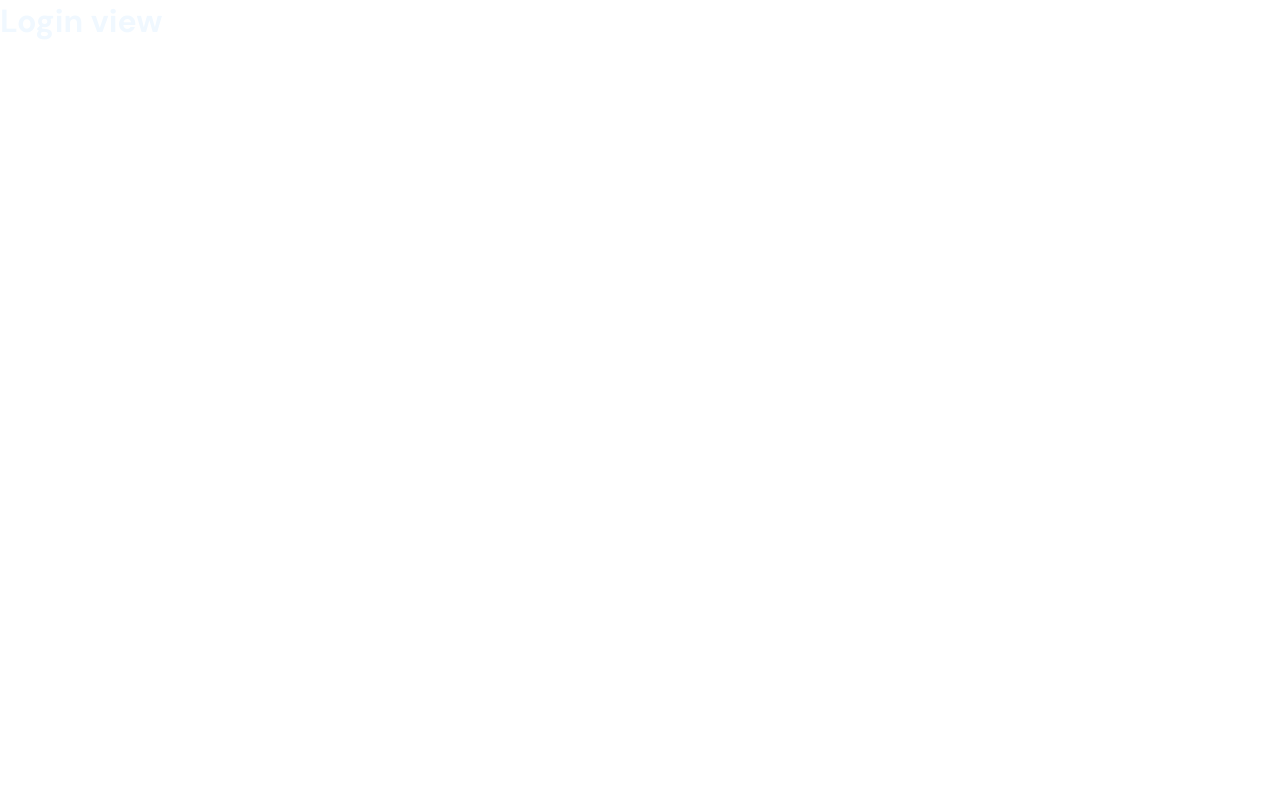
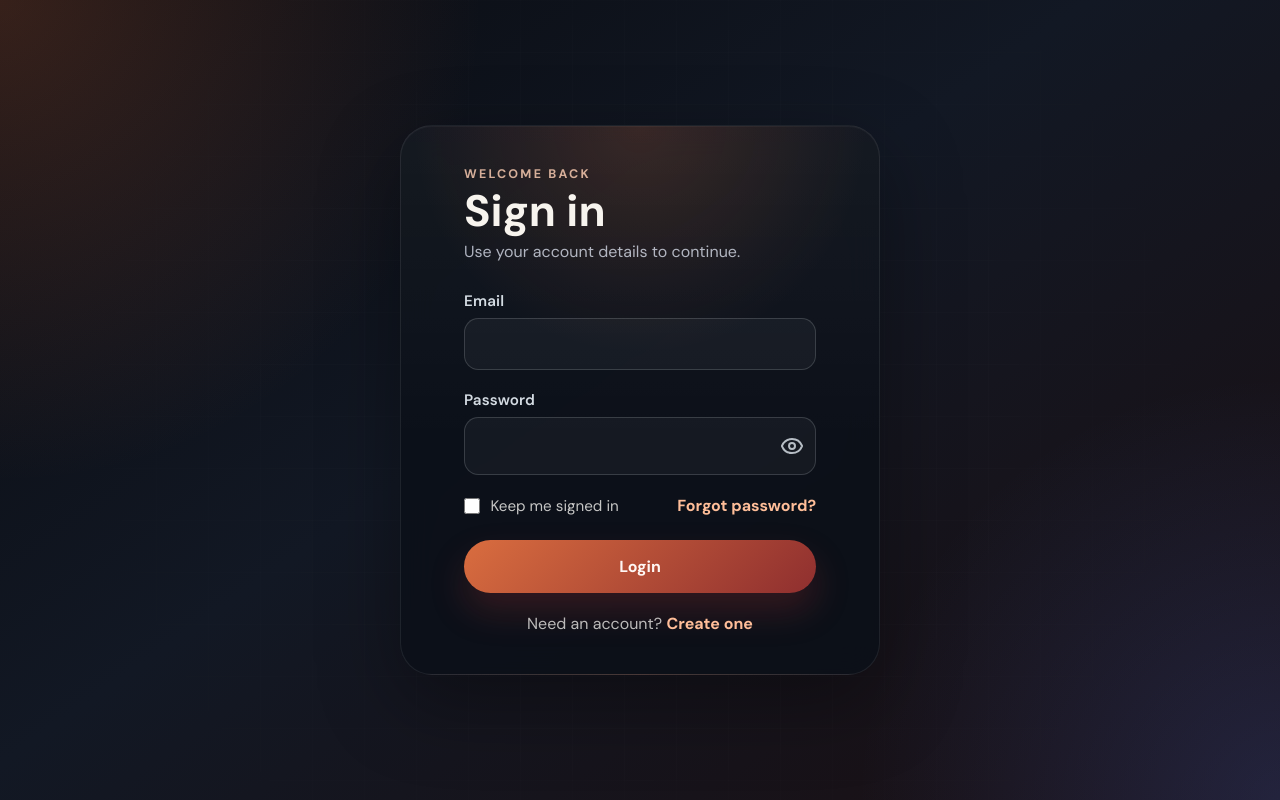
Before and after one commit to j3wlius/todo-pwa, a Vue app: page /login in a window 1280 px wide. Built offline with nearby package versions, Linux system fonts and the light colour scheme.

Commit message:
update auth views

```diff
--- /dev/null
+++ b/src/assets/styles/auth.css
@@ -0,0 +1,185 @@
+.auth-shell {
+  --auth-panel-bg: rgba(11, 16, 24, 0.84);
+  --auth-panel-border: rgba(255, 255, 255, 0.08);
+  --auth-soft-text: rgba(235, 241, 255, 0.72);
+  --auth-strong-text: #f7f4ee;
+  --auth-accent: #d96d3f;
+  --auth-accent-deep: #8f2f2f;
+  min-height: 100vh;
+  padding: 1.5rem;
+  position: relative;
+  overflow: hidden;
+  background:
+    radial-gradient(circle at top left, rgba(217, 109, 63, 0.22), transparent 32%),
+    radial-gradient(circle at bottom right, rgba(72, 127, 255, 0.18), transparent 28%),
+    linear-gradient(145deg, #090b10 0%, #121824 45%, #1b0f12 100%);
+}
+
+.auth-backdrop {
+  position: absolute;
+  inset: 0;
+  background-image:
+    linear-gradient(rgba(255, 255, 255, 0.04) 1px, transparent 1px),
+    linear-gradient(90deg, rgba(255, 255, 255, 0.04) 1px, transparent 1px);
+  background-size: 3.25rem 3.25rem;
+  mask-image: radial-gradient(circle at center, black 38%, transparent 88%);
+  opacity: 0.28;
+  pointer-events: none;
+}
+
+.auth-layout {
+  width: min(100%, 30rem);
+  min-height: calc(100vh - 3rem);
+  margin: 0 auto;
+  display: flex;
+  align-items: center;
+  justify-content: center;
+  position: relative;
+  z-index: 1;
+}
+
+.auth-card {
+  width: 100%;
+  display: flex;
+  align-items: center;
+  justify-content: center;
+  padding: clamp(1.75rem, 4vw, 2.5rem);
+  border: 1px solid var(--auth-panel-border);
+  border-radius: 2rem;
+  backdrop-filter: blur(16px);
+  box-shadow:
+    0 28px 80px rgba(0, 0, 0, 0.34),
+    inset 0 1px 0 rgba(255, 255, 255, 0.04);
+  background:
+    radial-gradient(circle at top, rgba(217, 109, 63, 0.18), transparent 38%),
+    linear-gradient(180deg, rgba(255, 255, 255, 0.04), transparent 58%),
+    var(--auth-panel-bg);
+}
+
+.auth-form {
+  width: min(100%, 22rem);
+  display: flex;
+  flex-direction: column;
+  gap: 1.25rem;
+}
+
+.auth-form.auth-form-wide {
+  width: min(100%, 30rem);
+}
+
+.auth-copy {
+  display: flex;
+  flex-direction: column;
+  gap: 0.45rem;
+  margin-bottom: 0.35rem;
+}
+
+.auth-overline {
+  margin: 0;
+  color: rgba(255, 207, 180, 0.82);
+  letter-spacing: 0.18em;
+  text-transform: uppercase;
+  font-size: 0.78rem;
+  font-weight: 700;
+}
+
+.auth-title {
+  margin: 0;
+  color: var(--auth-strong-text);
+  font-size: clamp(2rem, 4vw, 2.75rem);
+  line-height: 1;
+}
+
+.auth-supporting {
+  margin: 0;
+  color: var(--auth-soft-text);
+  line-height: 1.55;
+}
+
+.auth-row {
+  display: flex;
+  align-items: center;
+  justify-content: space-between;
+  gap: 1rem;
+  flex-wrap: wrap;
+}
+
+.auth-toggle {
+  display: inline-flex;
+  align-items: center;
+  gap: 0.65rem;
+  color: rgba(245, 244, 240, 0.8);
+  font-size: 0.95rem;
+}
+
+.auth-toggle input {
+  width: 1rem;
+  height: 1rem;
+  accent-color: var(--auth-accent);
+}
+
+.auth-submit {
+  margin-top: 0.25rem;
+  border: 0;
+  border-radius: 999px;
+  padding: 1rem 1.2rem;
+  background: linear-gradient(135deg, var(--auth-accent) 0%, var(--auth-accent-deep) 100%);
+  color: #fff7f4;
+  font: inherit;
+  font-weight: 700;
+  cursor: pointer;
+  transition:
+    transform 160ms ease,
+    box-shadow 160ms ease,
+    filter 160ms ease;
+  box-shadow: 0 18px 34px rgba(143, 47, 47, 0.3);
+}
+
+.auth-submit:hover {
+  transform: translateY(-1px);
+  filter: brightness(1.04);
+}
+
+.auth-link,
+.auth-footnote a {
+  color: #ffbe99;
+  font-weight: 700;
+  text-decoration: none;
+}
+
+.auth-link:hover,
+.auth-footnote a:hover {
+  color: #ffe0cd;
+}
+
+.auth-submit:focus-visible,
+.auth-link:focus-visible,
+.auth-footnote a:focus-visible {
+  outline: 2px solid rgba(255, 255, 255, 0.88);
+  outline-offset: 3px;
+}
+
+.auth-footnote {
+  margin: 0;
+  color: rgba(245, 244, 240, 0.75);
+  text-align: center;
+}
+
+@media (max-width: 640px) {
+  .auth-shell {
+    padding: 1rem;
+  }
+
+  .auth-layout {
+    min-height: calc(100vh - 2rem);
+  }
+
+  .auth-card {
+    border-radius: 1.4rem;
+  }
+
+  .auth-row {
+    align-items: flex-start;
+    flex-direction: column;
+  }
+}
--- a/src/router/index.js
+++ b/src/router/index.js
@@ -10,7 +10,7 @@ const router = createRouter({
       requiresAuth: true,
     },
     {
-      path: '/sign-up',
+      path: '/register',
       name: 'Registration',
       component: () => import('@/views/RegistrationView.vue'),
     },
@@ -18,6 +18,11 @@ const router = createRouter({
       path: '/login',
       name: 'Login',
       component: () => import('@/views/LoginView.vue'),
+    },
+    {
+      path: '/reset-password',
+      name: 'Reset Password',
+      component: () => import('@/views/ResetPasswordView.vue'),
     },
     {
       path: '/:pathMatch(.*)*',
--- a/src/views/LoginView.vue
+++ b/src/views/LoginView.vue
@@ -1,5 +1,50 @@
-<script></script>
+<script setup>
+import { ref } from 'vue'
+import { Form } from 'vee-validate'
+import EmailInput from '@/components/ui/EmailInput.vue'
+import PasswordInput from '@/components/ui/PasswordInput.vue'
+import '@/assets/styles/auth.css'
+
+const userEmail = ref('')
+const userPassword = ref('')
+
+async function handleLogin() {}
+</script>
 
 <template>
-  <h1>Login view</h1>
+  <div class="auth-shell">
+    <div class="auth-backdrop"></div>
+
+    <div class="auth-layout">
+      <div class="auth-card">
+        <Form class="auth-form" @submit="handleLogin">
+          <div class="auth-copy">
+            <p class="auth-overline">Welcome back</p>
+            <h1 class="auth-title">Sign in</h1>
+            <p class="auth-supporting">Use your account details to continue.</p>
+          </div>
+
+          <EmailInput v-model="userEmail" />
+
+          <PasswordInput v-model="userPassword" :minLength="false" />
+
+          <div class="auth-row">
+            <label class="auth-toggle">
+              <input type="checkbox" />
+              <span>Keep me signed in</span>
+            </label>
+
+            <RouterLink class="auth-link" to="reset-password">Forgot password?</RouterLink>
+          </div>
+
+          <button class="auth-submit" type="submit">Login</button>
+
+          <p class="auth-footnote">
+            Need an account?
+            <RouterLink to="/register">Create one</RouterLink>
+          </p>
+        </Form>
+      </div>
+    </div>
+  </div>
 </template>
--- a/src/views/RegistrationView.vue
+++ b/src/views/RegistrationView.vue
@@ -4,6 +4,7 @@ import { Form } from 'vee-validate'
 import EmailInput from '@/components/ui/EmailInput.vue'
 import PasswordInput from '@/components/ui/PasswordInput.vue'
 import TextInputField from '@/components/ui/TextInputField.vue'
+import '@/assets/styles/auth.css'
 
 import { supabase } from '@/api/supabase-config'
 import { useRouter } from 'vue-router'
@@ -18,7 +19,7 @@ const formData = ref({
   passwordInput: '',
 })
 
-async function handleSubmit() {
+async function handleRegistration() {
   isLoading.value = true
 
   try {
@@ -60,13 +61,16 @@ async function handleSubmit() {
 </script>
 
 <template>
-  <div class="container">
-    <div class="form-wrapper">
-      <Form class="registration-form" @submit="handleSubmit">
-        <div class="form-copy">
-          <p class="eyebrow">Todo APP</p>
-          <h1>Sign up to create your tasks</h1>
-          <p class="supporting-text">Create your account and start organizing your day.</p>
+  <div class="auth-shell">
+    <div class="auth-backdrop"></div>
+
+    <div class="auth-layout auth-layout-wide">
+      <div class="auth-card">
+        <Form class="auth-form auth-form-wide" @submit="handleRegistration">
+          <div class="auth-copy">
+            <p class="auth-overline">Create account</p>
+            <h1 class="auth-title">Sign up</h1>
+            <p class="auth-supporting">Set up your account and start organizing your tasks.</p>
           </div>
 
           <div class="name-fields">
@@ -93,70 +97,22 @@ async function handleSubmit() {
 
           <EmailInput v-model="formData.userEmail" />
 
-        <passwordInput v-model="formData.passwordInput" :minLength="true" />
+          <PasswordInput v-model="formData.passwordInput" :minLength="true" />
 
-        <button class="submit-button" type="submit">Create account</button>
-        <p class="login-copy">
+          <button class="auth-submit" type="submit">Create account</button>
+          <p class="auth-footnote">
             Already have an account?
-          <RouterLink to="login">Login</RouterLink>
+            <RouterLink to="/login">Login</RouterLink>
           </p>
         </Form>
+      </div>
     </div>
   </div>
 </template>
 
 <style scoped>
-.container {
-  display: flex;
-  align-items: center;
-  justify-content: center;
-  min-height: 100vh;
-  padding: 2rem 1.25rem;
-}
-
-.form-wrapper {
-  width: min(100%, 42rem);
-  padding: 2.5rem;
-  border: 1px solid rgba(240, 248, 255, 0.08);
-  border-radius: 1.75rem;
-  background:
-    radial-gradient(circle at top, rgba(165, 42, 42, 0.18), transparent 32%), rgba(7, 7, 8, 0.92);
-  box-shadow:
-    0 24px 60px rgba(0, 0, 0, 0.38),
-    inset 0 1px 0 rgba(255, 255, 255, 0.03);
-}
-
-.registration-form {
-  display: flex;
-  flex-direction: column;
-  gap: 1.25rem;
-}
-
-.form-copy {
-  display: flex;
-  flex-direction: column;
-  gap: 0.55rem;
-}
-
-.eyebrow {
-  color: rgba(240, 248, 255, 0.58);
-  font-size: 0.78rem;
-  font-weight: 700;
-  letter-spacing: 0.16em;
-  text-transform: uppercase;
-}
-
-h1 {
-  font-size: clamp(2rem, 4vw, 2.8rem);
-  line-height: 0.98;
-  max-width: 12ch;
-}
-
-.supporting-text {
-  max-width: 36ch;
-  color: rgba(240, 248, 255, 0.68);
-  font-size: 0.98rem;
-  line-height: 1.55;
+.auth-layout-wide {
+  width: min(100%, 38rem);
 }
 
 .name-fields {
@@ -168,55 +124,7 @@ h1 {
   flex: 1;
 }
 
-.submit-button {
-  margin-top: 0.5rem;
-  border: 0;
-  border-radius: 999px;
-  padding: 1rem 1.2rem;
-  background: linear-gradient(135deg, #d66d4d 0%, #a52a2a 100%);
-  color: #fff7f4;
-  font: inherit;
-  font-weight: 700;
-  cursor: pointer;
-  transition:
-    transform 160ms ease,
-    box-shadow 160ms ease,
-    filter 160ms ease;
-  box-shadow: 0 18px 30px rgba(165, 42, 42, 0.28);
-}
-
-.submit-button:hover {
-  transform: translateY(-1px);
-  filter: brightness(1.03);
-}
-
-.submit-button:focus-visible {
-  outline: 2px solid rgba(240, 248, 255, 0.85);
-  outline-offset: 3px;
-}
-
-.login-copy {
-  color: rgba(240, 248, 255, 0.7);
-  font-size: 0.95rem;
-  text-align: center;
-}
-
-.login-copy a {
-  margin-left: 0.35rem;
-  color: #f6b18f;
-  font-weight: 700;
-}
-
-.login-copy a:hover {
-  color: #ffd4bf;
-}
-
 @media (max-width: 640px) {
-  .form-wrapper {
-    padding: 1.5rem;
-    border-radius: 1.25rem;
-  }
-
   .name-fields {
     flex-direction: column;
   }
--- /dev/null
+++ b/src/views/ResetPasswordView.vue
@@ -0,0 +1,41 @@
+<script setup>
+import { ref } from 'vue'
+import { Form } from 'vee-validate'
+import EmailInput from '@/components/ui/EmailInput.vue'
+import '@/assets/styles/auth.css'
+
+function handleReset() {
+  console.log('Password reset successfully')
+}
+
+const userEmail = ref('')
+</script>
+
+<template>
+  <div class="auth-shell">
+    <div class="auth-backdrop"></div>
+
+    <div class="auth-layout">
+      <div class="auth-card">
+        <Form class="auth-form" @submit="handleReset">
+          <div class="auth-copy">
+            <p class="auth-overline">Password reset</p>
+            <h1 class="auth-title">Recover access</h1>
+            <p class="auth-supporting">
+              Enter the email linked to your account and we&apos;ll send reset instructions.
+            </p>
+          </div>
+
+          <EmailInput v-model="userEmail" />
+
+          <button class="auth-submit" type="submit">Reset password</button>
+
+          <p class="auth-footnote">
+            Back to
+            <RouterLink to="/login">login</RouterLink>
+          </p>
+        </Form>
+      </div>
+    </div>
+  </div>
+</template>
```
Lines whose indentation alone changed are shown as unchanged.
